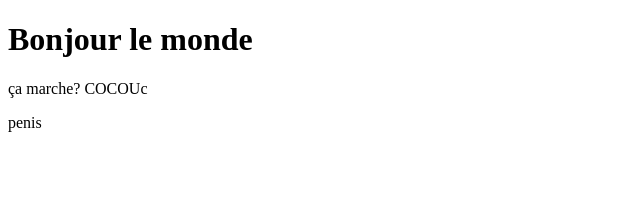
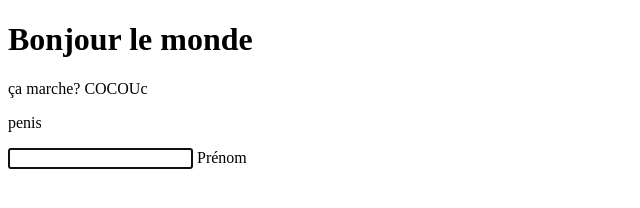
Before and after one commit to Stilex-Huminex/Stilex-Huminex.github.io, a plain HTML site: page index.html in a window 1280 px wide. Shown: the whole page, without its empty margins (0-640 px from the left). Drawn offline with Linux system fonts and the light colour scheme.

Commit message:
Update index.html

```diff
--- a/index.html
+++ b/index.html
@@ -4,5 +4,8 @@
         <h1>Bonjour le monde</h1>
         <p>ça marche? COCOUc</p>
         <p> penis </p>
-    </body>
+    <input id="surname" name="uname" type="text" autofocus required>
+  	<label for="firstname">Prénom</label>
+
+
 </html>
```
